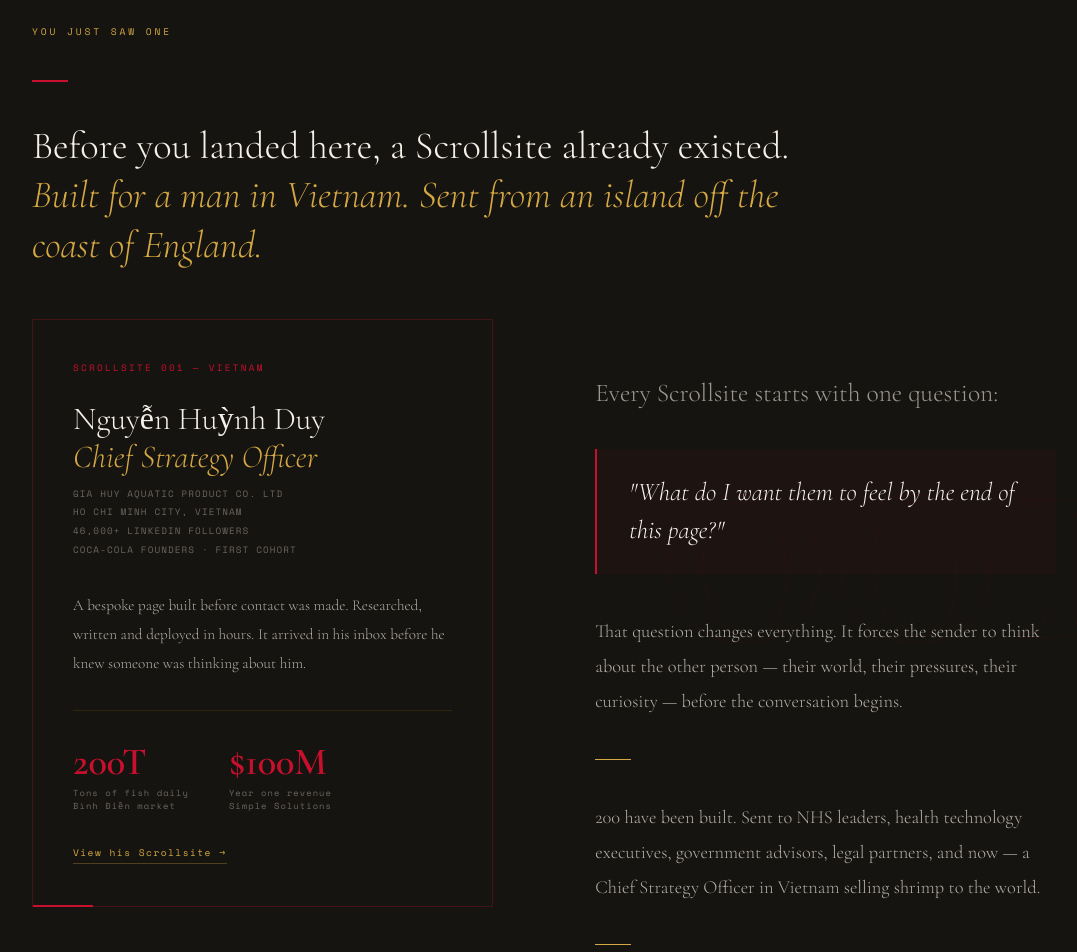
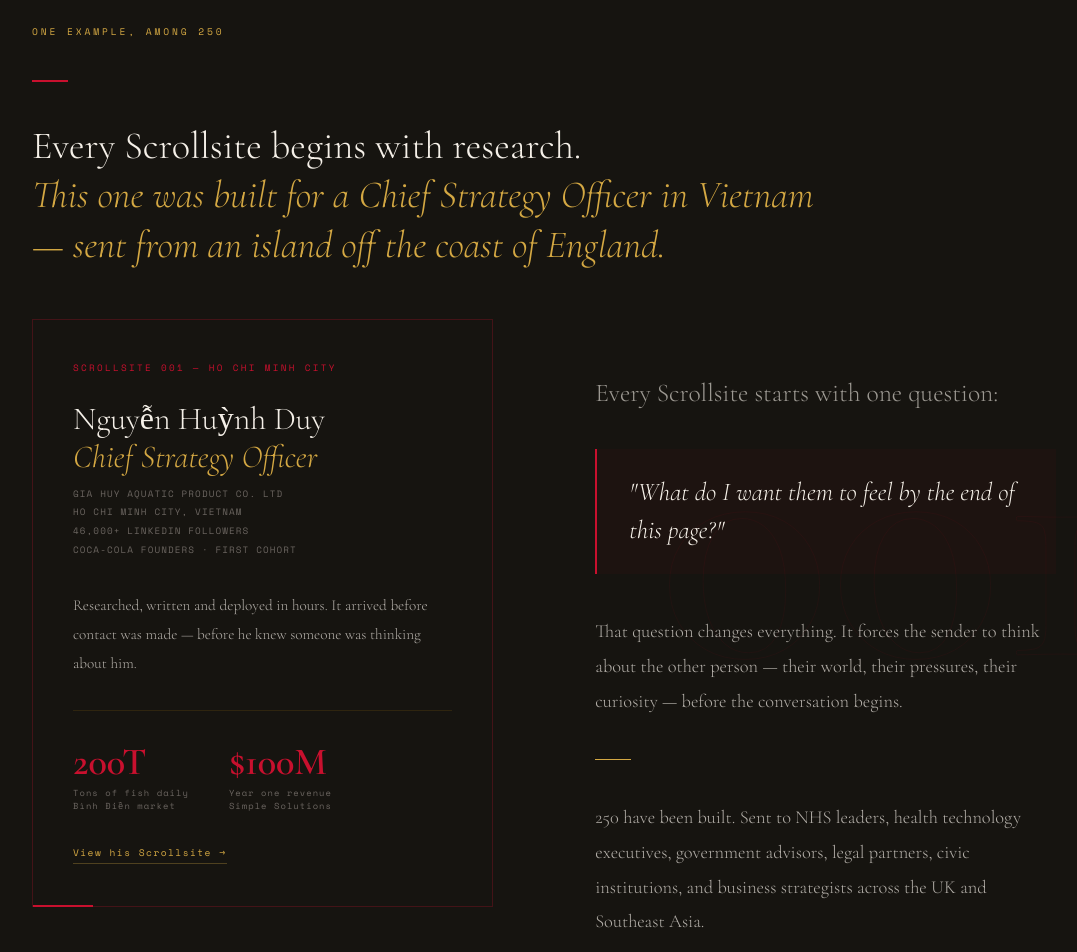
Before and after one commit to Marcovanbd1/Scrollsites, a plain HTML site: page index.html in a window 1280 px wide. Shown: the part 2560-3512 px from the top of the page, without its empty margins (96-1173 px from the left). Drawn offline with nearby package versions, Linux system fonts and the light colour scheme.

Commit message:
Update index.html

```diff
--- a/index.html
+++ b/index.html
@@ -277,7 +277,7 @@
       margin: 1.5rem 0;
     }
 
-    /* ===================== PROOF SECTION — YOU JUST SAW ONE ===================== */
+    /* ===================== PROOF SECTION ===================== */
     .proof-section {
       background: var(--ink-light);
       position: relative;
@@ -757,21 +757,21 @@
 
 <div class="divider"></div>
 
-<!-- ===== YOU JUST SAW ONE ===== -->
+<!-- ===== ONE EXAMPLE ===== -->
 <section class="proof-section">
   <div class="section-inner">
     <div class="reveal">
-      <div class="section-tag">You just saw one</div>
+      <div class="section-tag">One example, among 250</div>
       <div class="red-rule"></div>
       <p class="pull" style="font-size: clamp(1.5rem, 3vw, 2.5rem); margin-bottom: 3rem;">
-        Before you landed here, a Scrollsite already existed.<br/>
-        <em>Built for a man in Vietnam. Sent from an island off the coast of England.</em>
+        Every Scrollsite begins with research.<br/>
+        <em>This one was built for a Chief Strategy Officer in Vietnam — sent from an island off the coast of England.</em>
       </p>
     </div>
     <div class="proof-grid">
       <div class="reveal reveal-d1">
         <div class="proof-box">
-          <div class="proof-label">Scrollsite 001 — Vietnam</div>
+          <div class="proof-label">Scrollsite 001 — Ho Chi Minh City</div>
           <p class="proof-name">Nguyễn Huỳnh Duy<br/><em>Chief Strategy Officer</em></p>
           <p class="proof-detail">
             GIA HUY AQUATIC PRODUCT CO. LTD<br/>
@@ -780,7 +780,7 @@
             COCA-COLA FOUNDERS · FIRST COHORT
           </p>
           <p class="body-text" style="font-size: 0.95rem;">
-            A bespoke page built before contact was made. Researched, written and deployed in hours. It arrived in his inbox before he knew someone was thinking about him.
+            Researched, written and deployed in hours. It arrived before contact was made — before he knew someone was thinking about him.
           </p>
           <div class="proof-stats">
             <div>
@@ -810,7 +810,7 @@
         </p>
         <div class="gold-rule"></div>
         <p class="body-text">
-          200 have been built. Sent to NHS leaders, health technology executives, government advisors, legal partners, and now — a Chief Strategy Officer in Vietnam selling shrimp to the world.
+          250 have been built. Sent to NHS leaders, health technology executives, government advisors, legal partners, civic institutions, and business strategists across the UK and Southeast Asia.
         </p>
         <div class="gold-rule"></div>
         <p class="mono-small">NOT ONE HAS BEEN PAID FOR.<br/>EVERY ONE IS A SIGNAL.</p>
@@ -891,7 +891,7 @@
       </div>
       <div>
         <p class="body-text">
-          Already landing across NHS organisations, health technology companies, civic institutions, and FMCG networks from the UK to Southeast Asia. Used before board conversations, partnership pitches, clinical reviews, and strategy sessions — by people who understand that the frame matters.
+          Already landing across NHS organisations, health technology companies, civic institutions, and business networks from the UK to Southeast Asia. Used before board conversations, partnership pitches, clinical reviews, and strategy sessions — by people who understand that the frame matters.
         </p>
       </div>
     </div>
@@ -909,7 +909,7 @@
   <p class="cta-sub">
     The tools are being built. In the meantime, every Scrollsite is made by hand — researched, written, and designed for one person. If you have a conversation that matters, let's talk.
   </p>
-  <a href="mailto:hello@neighbourhoodcolab.co.uk?subject=I want a Scrollsite built for me&body=Hi Mark, I just saw the Duy Nguyen Scrollsite and I'd like one built for me. My LinkedIn profile is:" class="cta-button">
+  <a href="mailto:hello@neighbourhoodcolab.co.uk?subject=I want a Scrollsite built for me&body=Hi Mark, I just saw the Scrollsites site and I'd like one built for me. My LinkedIn profile is:" class="cta-button">
     I want one built for me
   </a>
   <p class="cta-note">Replies go to Mark Winterburn &nbsp;·&nbsp; Isle of Portland, England</p>
@@ -923,7 +923,7 @@
   </div>
   <div class="footer-center">scrollsites.netlify.app</div>
   <div class="footer-col" style="text-align: right;">
-    <a href="mailto:hello@neighbourhoodcolab.co.uk?subject=I want a Scrollsite built for me&body=Hi Mark, I just saw the Duy Nguyen Scrollsite and I'd like one built for me. My LinkedIn profile is:">hello@neighbourhoodcolab.co.uk</a><br/>
+    <a href="mailto:hello@neighbourhoodcolab.co.uk?subject=I want a Scrollsite built for me&body=Hi Mark, I just saw the Scrollsites site and I'd like one built for me. My LinkedIn profile is:">hello@neighbourhoodcolab.co.uk</a><br/>
     Invented on the Isle of Portland, England
   </div>
 </footer>
```
